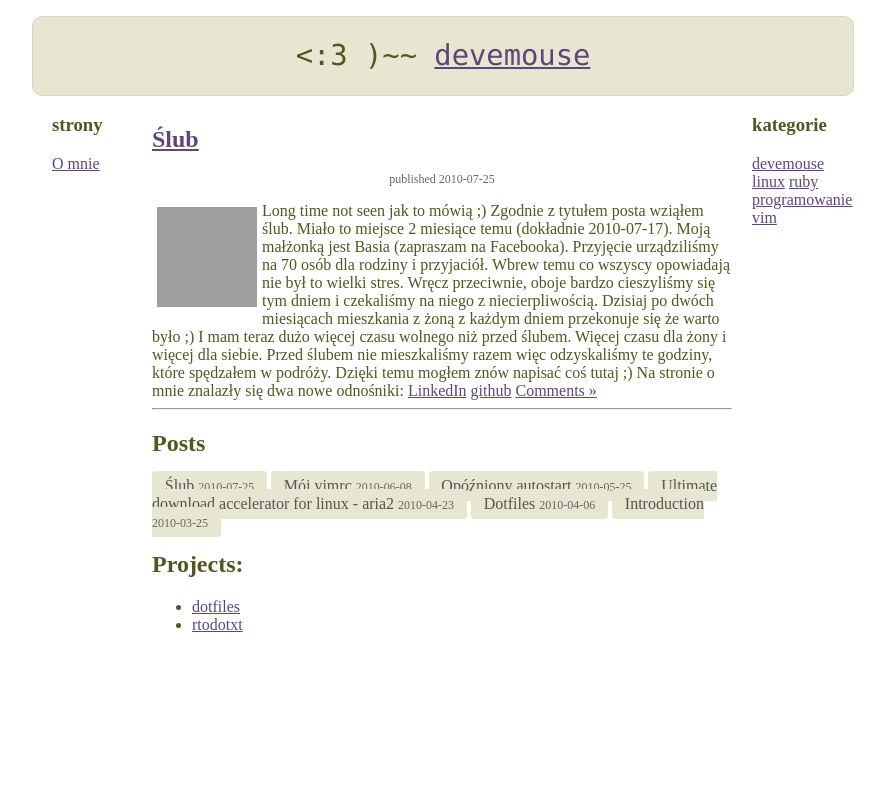
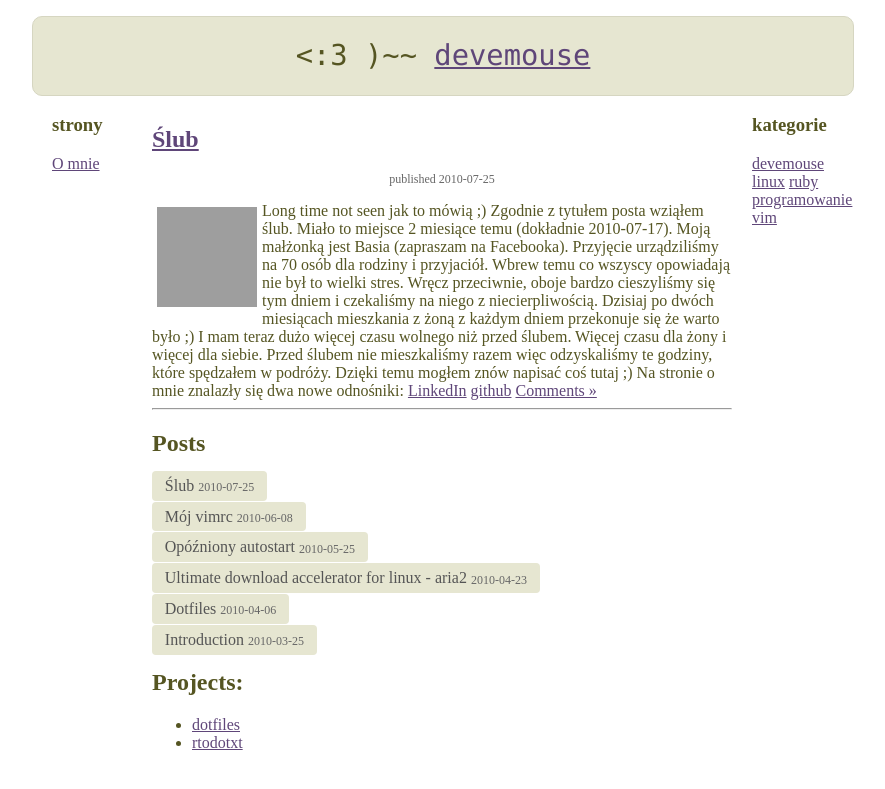
Before and after one commit to devemouse/devemouse.github.com, a Jekyll site: the page built from index.html, in a window 1280 px wide. Shown: the top 789 px of the page, without its empty margins (198-1083 px from the left). Built offline with Jekyll 4.4.1, drawn with Linux system fonts in a browser that asks for light colours; Markdown is read by kramdown in place of the engine named in the settings; grey boxes are pictures that could not be loaded.

Commit message:
reverted whole margin playing

```diff
--- a/css/default.css
+++ b/css/default.css
@@ -45,14 +45,13 @@ li.post {
 
 .posts_list ul {
    list-style: none;
-   margin: 20;
+   margin: 0;
    padding: 0;
    width: 100% !important;
 }
 
 .posts_list li {
-   margin: 2em 0;
-   display:inline;
+   margin: 0.8em 0;
   }
 
   .posts_list li a:link, .posts_list li a:visited {
```
